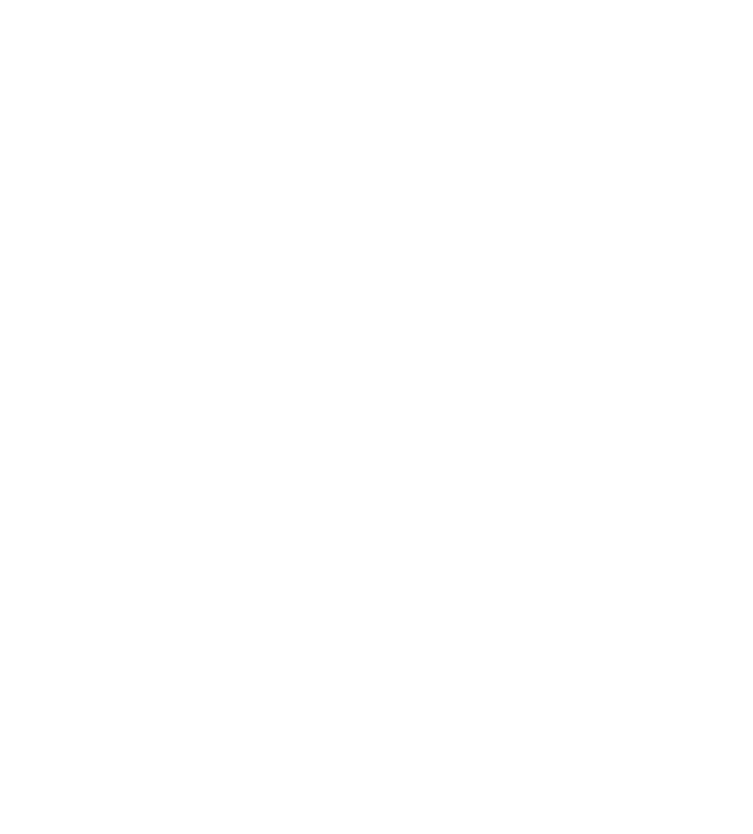
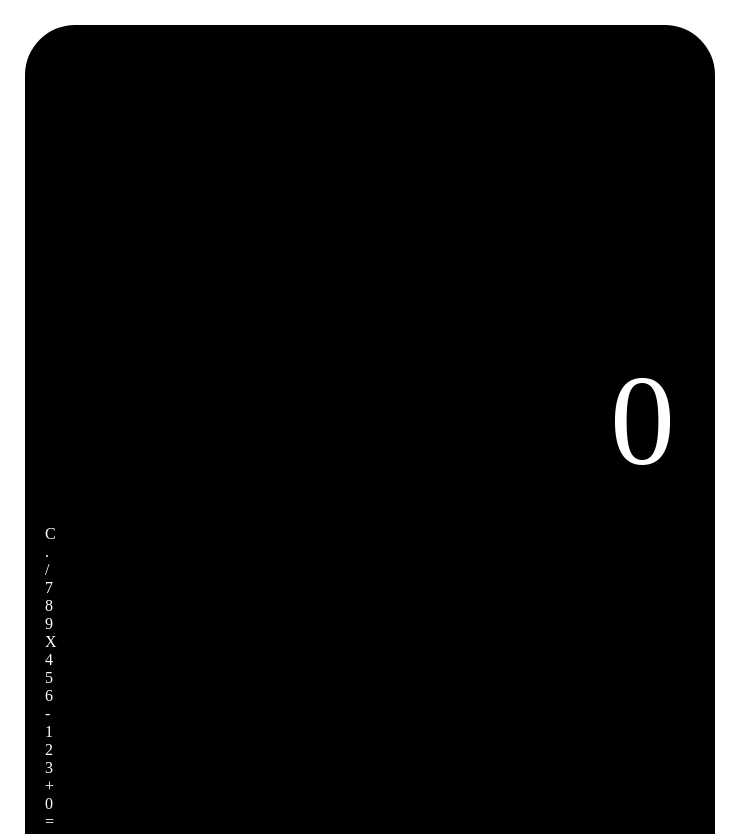
Before and after one commit to JoseAndres-Ksquare/MiniProject-1, a plain HTML site: page index.html in a window 1280 px wide. Shown: the top 834 px of the page, without its empty margins (0-753 px from the left). Before the commit the page ends 800 px from the top, so only its background shows below. Drawn offline with Linux system fonts and the light colour scheme.

Commit message:
Se declararon los botones

```diff
--- a/index.html
+++ b/index.html
@@ -5,8 +5,40 @@
     <meta http-equiv="X-UA-Compatible" content="IE=edge">
     <meta name="viewport" content="width=device-width, initial-scale=1.0">
     <title>Calculadora</title>
+    <link rel="stylesheet" href="/style.css">
 </head>
 <body>
 
+    <div class="calculadora">
+
+        <div class="display-class" id="display">0</div>
+
+        <div class="buttons-container">
+            <div class="btn-C" id="btn-C">C</div>
+            <div class="btn-dot" id="btn-dot">.</div>
+            <div class="btn-division" id="btn-division">/</div>
+            <div class="btn-seven" id="btn-seven">7</div>
+            <div class="btn-eight" id="btn-eight">8</div>
+            <div class="btn-nine" id="btn-nine">9</div>
+            <div class="btn-multiply" id="btn-multiply">X</div>
+            <div class="btn-four" id="btn-four">4</div>
+            <div class="btn-five" id="btn-five">5</div>
+            <div class="btn-six" id="btn-six">6</div>
+            <div class="btn-minus" id="btn-minus">-</div>
+            <div class="btn-one" id="btn-one">1</div>
+            <div class="btn-two" id="btn-two">2</div>
+            <div class="btn-three" id="btn-three">3</div>
+            <div class="btn-plus" id="btn-plus">+</div>
+            <div class="btn-zero" id="btn-zero">0</div>
+            <div class="btn-equal" id="btn-equal">=</div>
+        </div>
+
+
+    </div>
+
+
+
+
+    <script src="/main.js"></script>
 </body>
 </html>
--- a/style.css
+++ b/style.css
@@ -0,0 +1,26 @@
+*{
+    margin: 0;
+    padding: 0;
+}
+
+body{
+    margin: 25px;
+}
+.calculadora{
+    background-color: black;
+    width: 650px;
+    height: 1300px;
+    border-radius: 50px;
+    padding: 20px;
+    color: white;
+}
+.display-class{
+    font-size: 130px;
+    font-weight: 100;
+    margin-bottom: 20px;
+    margin-right: 20px;
+    margin-top: 300px;
+    height: 160px;
+    text-align: right;
+
+}
```
